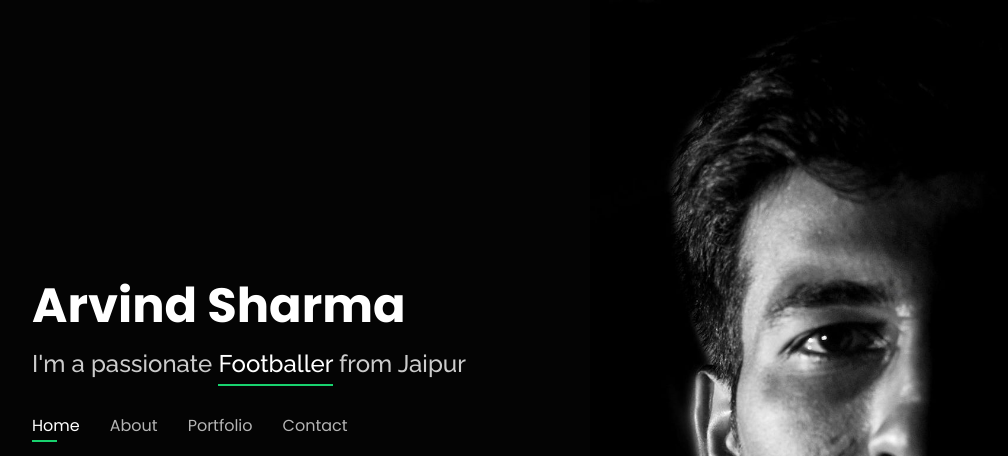
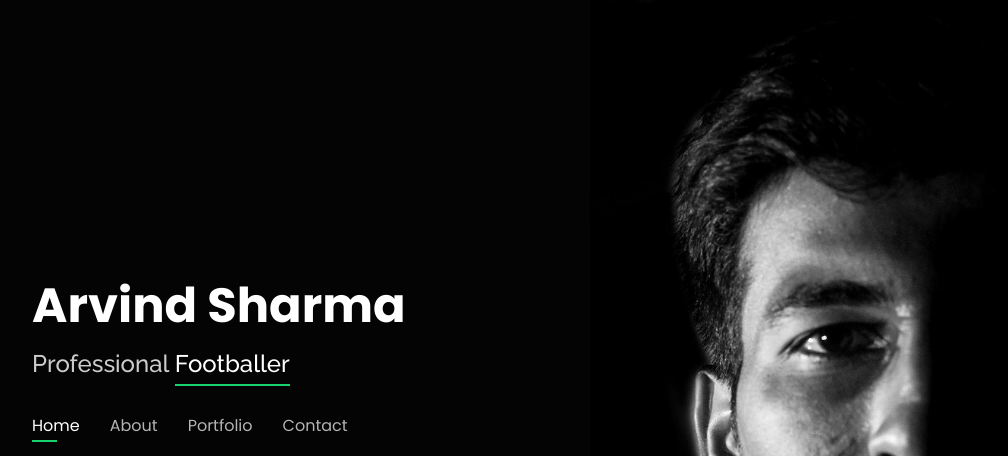
Before and after one commit to Arvindsharma02/my-website, a plain HTML site: page index.html in a window 1280 px wide. Shown: the top 456 px of the page, without its empty margins (50-1058 px from the left). Drawn offline with nearby package versions, Linux system fonts and the light colour scheme.

Commit message:
heading change

```diff
--- a/index.html
+++ b/index.html
@@ -29,7 +29,7 @@
     <div class="container">
 
       <h1><a href="index.html">Arvind Sharma</a></h1>
-      <h2>I'm a passionate <span>Footballer</span> from Jaipur</h2>
+      <h2>Professional <span> Footballer</span></h2>
 
       <nav id="navbar" class="navbar">
         <ul>
```
